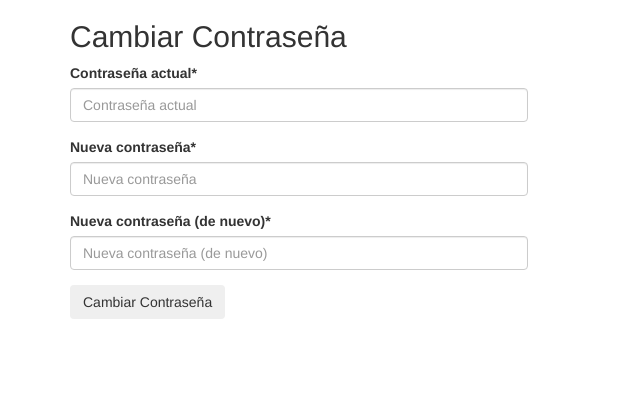
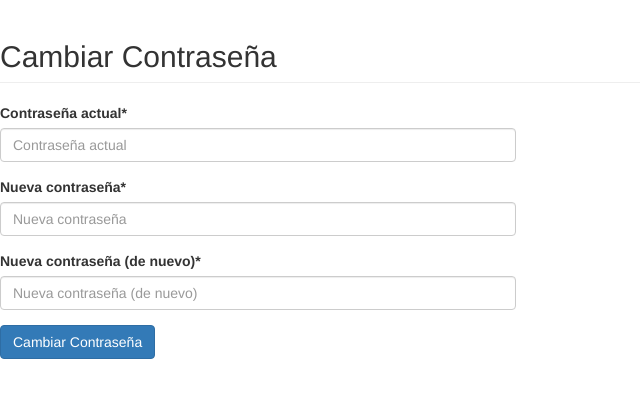
Before and after one commit to nfheredia/stib-administraciones, a Django app: page /accounts/password/change/ in a window 1280 px wide. Shown: the part 186-584 px from the top of the page, without its empty margins (0-640 px from the left). Run offline with Django 3.2, Linux system fonts and the light colour scheme; the visitor is signed in with stand-in values (Sample User, id 1); parts of the project's set-up code (start-up, migrations or seed data) failed here and were passed over; some libraries are stand-ins or nearby versions.

```diff
--- a/stib-administraciones/templates/_menu_superior.html
+++ b/stib-administraciones/templates/_menu_superior.html
@@ -36,6 +36,9 @@
                             <li>
                                 <a id="perfiles_update" href="/perfiles/update/"><i class="fa fa-cog"></i> Modificar mi perfil </a>
                             </li>
+                            <li>
+                                <a id="cambiar_contrasena" href="/accounts/password/change/"><i class="fa fa-key"></i> Cambiar contraseña </a>
+                            </li>
                             <li class="divider"></li>
                             <li>
                                 <a id="account_logout" href="{% url "account_logout" %}"><i class="fa fa-power-off"></i> Salir </a>
--- a/stib-administraciones/templates/account/password_change.html
+++ b/stib-administraciones/templates/account/password_change.html
@@ -5,17 +5,18 @@
 {% block head_title %}{% trans "Change Password" %}{% endblock %}
 
 {% block content %}
-<div class="container">
-  <div class="row">
+<div class="row">
+    <div class="col-md-9">
+        <h2 class="page-header">{% trans "Change Password" %}</h2>
+    </div>
+</div>
+<div class="row">
     <div class="col-md-5">
-        <h2>{% trans "Change Password" %}</h2>
-
         <form method="POST" action="./" class="password_change">
             {% csrf_token %}
             {{ form|crispy }}
-            <button class="btn" type="submit" name="action">{% trans "Change Password" %}</button>
+            <button class="btn btn-primary" type="submit" name="action">{% trans "Change Password" %}</button>
         </form>
     </div>
-  </div>
 </div>
 {% endblock %}
--- a/stib-administraciones/urls.py
+++ b/stib-administraciones/urls.py
@@ -11,12 +11,13 @@ admin.autodiscover()
 urlpatterns = patterns('',
     # -- sitio adminitracion
     url(r'^admin/', include(admin.site.urls)),
-
+    # -- usuarios
     url(r'^users/', include("stib-administraciones.users.urls", namespace="users")),
+    # -- accounts apps
     url(r'^accounts/', include('allauth.urls')),
-
     # -- perfiles
     url(r'^perfiles/', include('stib-administraciones.perfiles.urls', namespace='perfiles')),
+    # -- imperavi editor
     url(r'^imperavi/', include('imperavi.urls')),
 
 ) + static(settings.MEDIA_URL, document_root=settings.MEDIA_ROOT)
@@ -28,5 +29,5 @@ urlpatterns += patterns('django.contrib.flatpages.views',
     # -- todas las flatpages
     url(r'^(?P<url>.*/)$', 'flatpage'),
     # -- pagina / , root de la pagina
-    url(r'^', 'flatpage', {'url': '/inicio/'}, name='inicio'),
+    url(r'^$', 'flatpage', {'url': '/inicio/'}, name='inicio'),
 )
```
Also changed, not shown: 1 other file.
